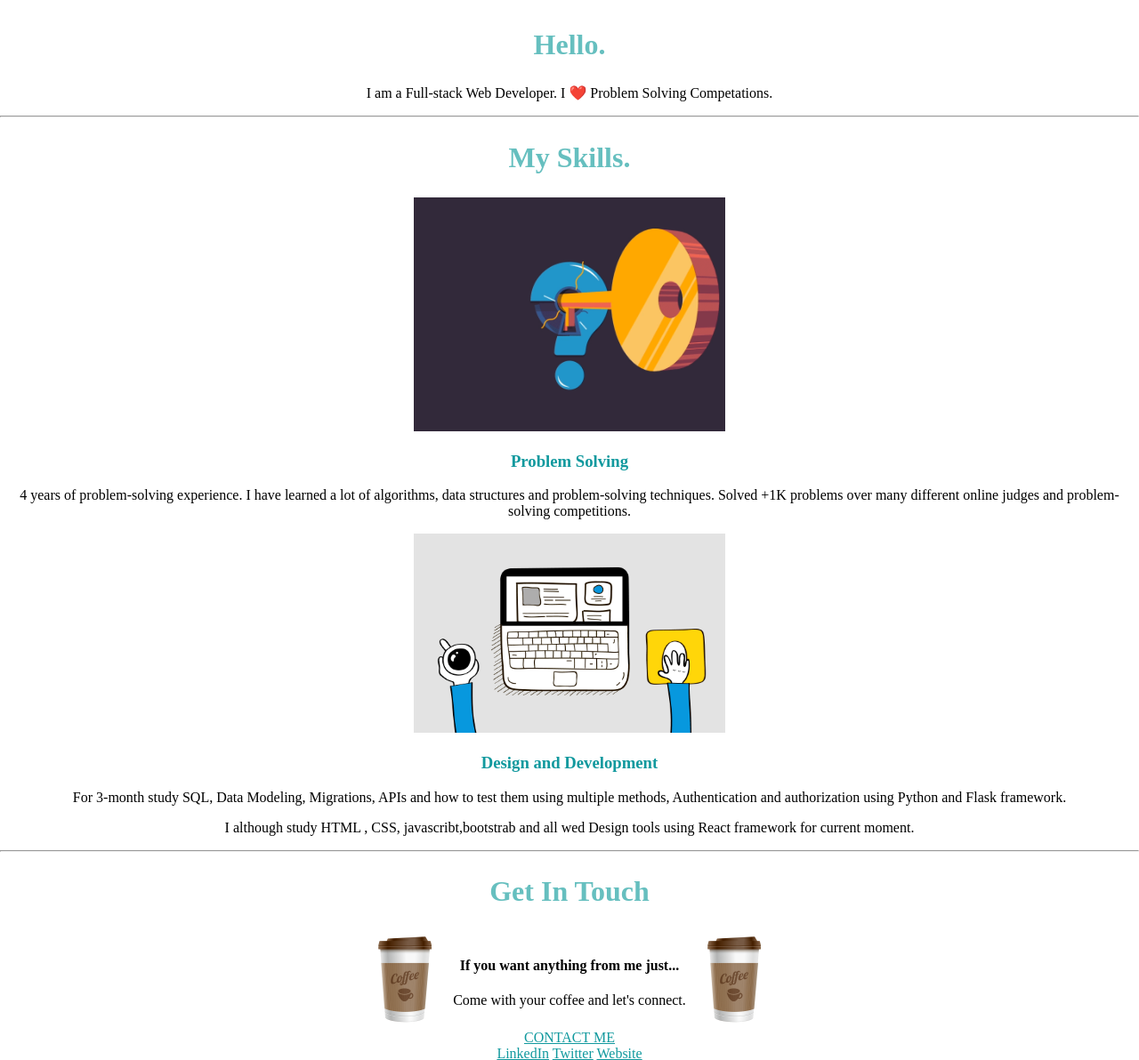
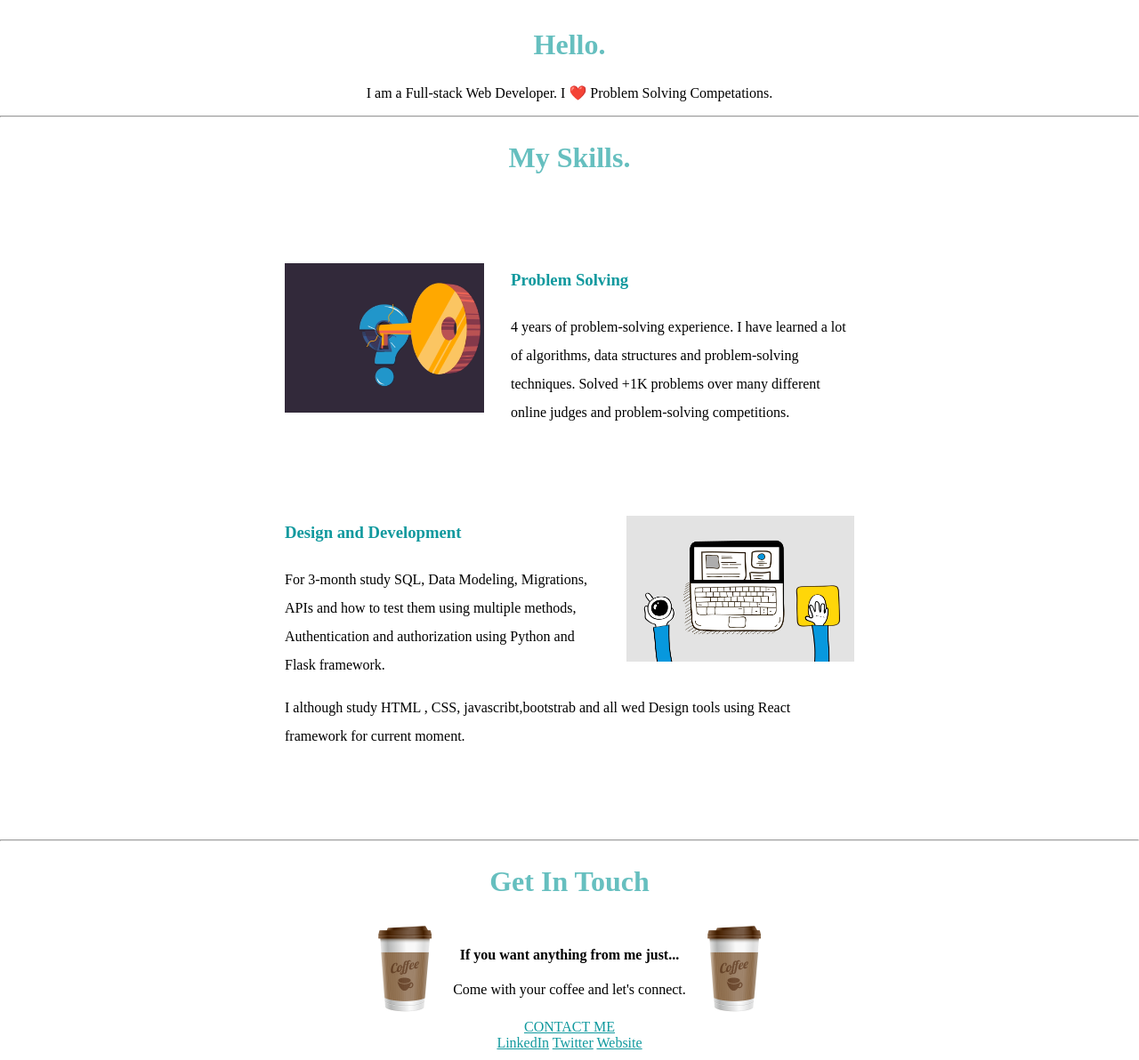
Before and after one commit to Acceptologist/Learn-React, a web app: file Third/index.html in a window 1280 px wide. Shown: the part 854-2046 px from the top of the page at 89% size. Run offline with its HTML, style and script files only (its server is not run), Linux system fonts and the light colour scheme; some web fonts are replaced.

Commit message:
using Float

```diff
--- a/Third/css/styles.css
+++ b/Third/css/styles.css
@@ -1,62 +1,94 @@
-body{
+body {
   margin: 0;
 }
-.top-container{
+
+.top-container {
   text-align: center;
   background-color: #E4F9F5;
   padding-top: 10px;
 }
-.middle-container{
+
+.middle-container {
   text-align: center;
 }
-.bottom-container{
+
+.bottom-container {
   text-align: center;
 }
-.coffee-table{
+
+.coffee-table {
   margin-right: auto;
   margin-left: auto;
 }
-.my-info{
+
+.my-info {
   margin-top: 0;
   font-family: 'Satisfy', cursive;
   /* font-family: 'Lobster', cursive; */
-  color:  #66BFBF;
+  color: #66BFBF;
   font-size: 2rem;
 }
-.subtitle{
+
+.subtitle {
   font-weight: normal;
-   line-height:2;
+  line-height: 2;
 }
-h1{
+
+h1 {
   color: #66BFBF;
   margin: 15px;
 }
-h2{
+
+h2 {
   color: #66BFBF;
   font-size: 2rem;
 }
-h3{
+
+h3 {
   color: #11999E;
 }
-a{
+
+a {
   color: #11999E;
 }
-.bottom-cloud{
+
+.bottom-cloud {
   position: absolute;
 }
-.top-cloud{
+
+.top-cloud {
   position: relative;
   left: 270px;
 }
-.pro{
+
+.pro {
   font-family: 'Pacifico', cursive;
 }
-.problem-solving{
-  width: 350px;
+
+.problem-solving {
+  width: 35%;
+  float: left;
+  margin-right: 30px;
 }
-.web{
-  width: 350px;
+
+.web {
+  width: 40%;
+  float: right;
+  margin-left: 30px;
 }
-.coffee{
-    height: 100px;
+
+.coffee {
+  height: 100px;
 }
+.first-skill{
+  width:50%;
+  margin:100px auto 100px auto;
+  text-align: left;
+  line-height: 2;
+}
+.second-skill{
+  width:50%;
+  margin:100px auto 100px auto;
+  text-align: left;
+  line-height: 2;
+}
--- a/Third/index.html
+++ b/Third/index.html
@@ -34,7 +34,7 @@
     <hr>
     <div class="Skills">
       <h2>My Skills.</h2>
-      <div class="skill-row">
+      <div class="first-skill">
         <img class="problem-solving" src="images/problem-solving.gif" alt="">
         <h3>Problem Solving</h3>
         <p>4 years of problem-solving experience. I have learned a lot of
@@ -42,7 +42,7 @@ algorithms, data structures and problem-solving techniques.
 Solved +1K problems over many different online judges and
 problem-solving competitions.</p>
       </div>
-      <div class="skill-row">
+      <div class="second-skill">
         <img class="web" src="images/web.gif" alt="">
         <h3>Design and Development</h3>
         <p>For 3-month study SQL, Data Modeling, Migrations, APIs and how to
```
